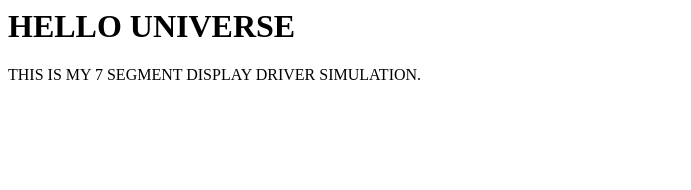
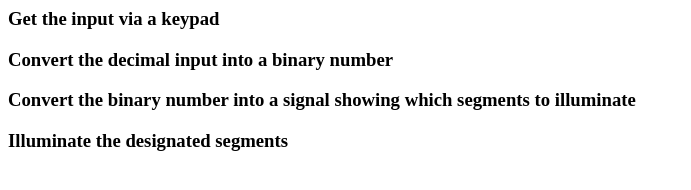
Before and after one commit to samasing/SamarthS-inf1339-week01, a plain HTML site: page Docs/v01.html in a window 1280 px wide. Shown: the whole page, without its empty margins (0-691 px from the left). Drawn offline with Linux system fonts and the light colour scheme.

Commit message:
Add files via upload
pseudocode

```diff
--- a/Docs/v01.html
+++ b/Docs/v01.html
@@ -3,7 +3,9 @@
 <title> Hello Universe</title>
 </head>
 <body>
-<h1> HELLO UNIVERSE </h1>
-THIS IS MY 7 SEGMENT DISPLAY DRIVER SIMULATION.
+<h3> Get the input via a keypad</h3>
+<h3> Convert the decimal input into a binary number</h3>
+<h3>Convert the binary number into a signal showing which segments to illuminate</h3>
+<h3>Illuminate the designated segments</h3>
 </body>
 </html>
```
